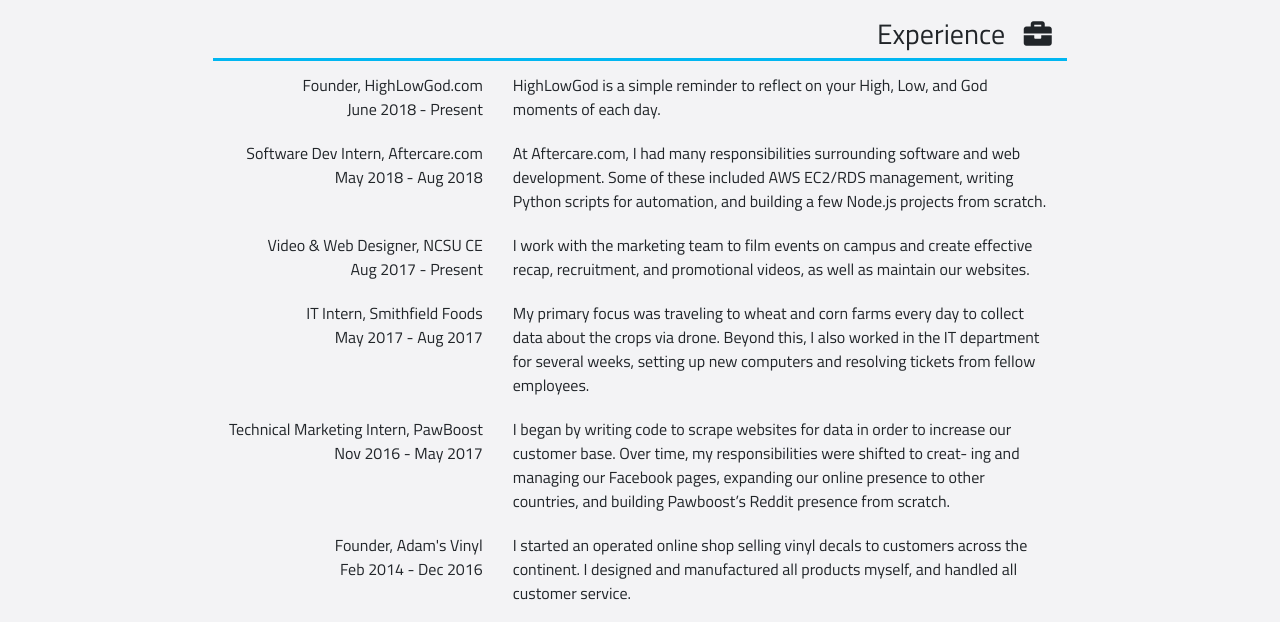
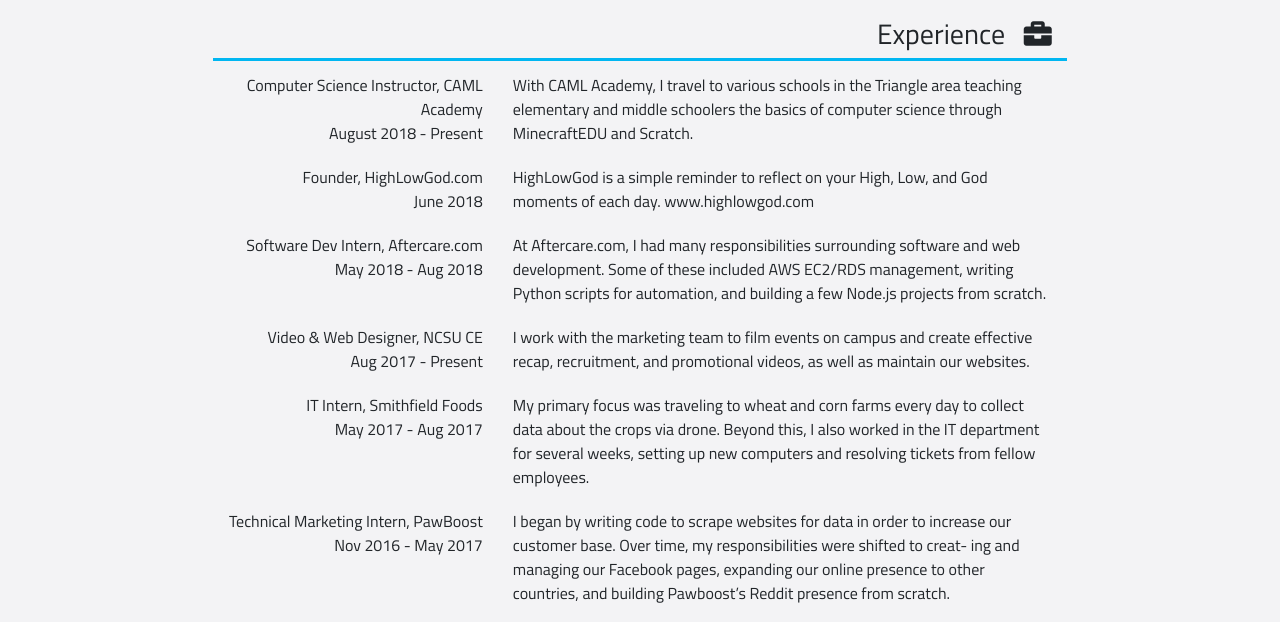
Before and after one commit to adboio/resume, a plain HTML site: page index.html in a window 1280 px wide. Shown: the part 1589-2211 px from the top of the page. Drawn offline with nearby package versions, Linux system fonts and the light colour scheme.

Commit message:
update resume on site, update resume download file, and add linkedin button in footer

```diff
--- a/index.html
+++ b/index.html
@@ -138,13 +138,24 @@
 			<div class="col-md-8 offset-md-2">
 				<div class="row entry">
 					<div class="col-md-4 text-right">
-						Founder, HighLowGod.com<br/>
-						June 2018 - Present
+						Computer Science Instructor, CAML Academy<br/>
+						August 2018 - Present
 					</div>
 					<div class="col-md-8 text-left">
-						HighLowGod is a simple reminder to reflect on your High, Low, and God moments of each day.
+						With CAML Academy, I travel to various schools in the Triangle area teaching elementary and middle schoolers the basics of computer science through MinecraftEDU and Scratch.
 					</div>
 				</div>
+
+				<div class="row entry">
+					<div class="col-md-4 text-right">
+						Founder, HighLowGod.com<br/>
+						June 2018
+					</div>
+					<div class="col-md-8 text-left">
+						HighLowGod is a simple reminder to reflect on your High, Low, and God moments of each day. www.highlowgod.com
+					</div>
+				</div>
+
 				<div class="row entry">
 					<div class="col-md-4 text-right">
 						Software Dev Intern, Aftercare.com<br/>
@@ -154,6 +165,7 @@
 						At Aftercare.com, I had many responsibilities surrounding software and web development. Some of these included AWS EC2/RDS management, writing Python scripts for automation, and building a few Node.js projects from scratch.
 					</div>
 				</div>
+
 				<div class="row entry">
 					<div class="col-md-4 text-right">
 						Video &amp; Web Designer, NCSU CE<br/>
@@ -163,6 +175,7 @@
 						I work with the marketing team to film events on campus and create effective recap, recruitment, and promotional videos, as well as maintain our websites.
 					</div>
 				</div>
+
 				<div class="row entry">
 					<div class="col-md-4 text-right">
 						IT Intern, Smithfield Foods<br/>
@@ -172,6 +185,7 @@
 						My primary focus was traveling to wheat and corn farms every day to collect data about the crops via drone. Beyond this, I also worked in the IT department for several weeks, setting up new computers and resolving tickets from fellow employees.
 					</div>
 				</div>
+
 				<div class="row entry">
 					<div class="col-md-4 text-right">
 						Technical Marketing Intern, PawBoost<br/>
@@ -181,6 +195,7 @@
 						I began by writing code to scrape websites for data in order to increase our customer base. Over time, my responsibilities were shifted to creat- ing and managing our Facebook pages, expanding our online presence to other countries, and building Pawboost’s Reddit presence from scratch.
 					</div>
 				</div>
+
 				<div class="row entry">
 					<div class="col-md-4 text-right">
 						Founder, Adam's Vinyl<br/>
@@ -190,6 +205,7 @@
 						I started an operated online shop selling vinyl decals to customers across the continent. I designed and manufactured all products myself, and handled all customer service.
 					</div>
 				</div>
+
 			</div>
 		</div>
 
@@ -202,6 +218,7 @@
 				<a href="https://www.facebook.com/adboio" target="_blank" class="social-link"><i class="fab fa-facebook-square"></i></a>&nbsp;&nbsp;
 				<a href="https://twitter.com/adboio" target="_blank" class="social-link"><i class="fab fa-twitter-square"></i></a>&nbsp;&nbsp;
 				<a href="https://github.com/adboio" target="_blank" class="social-link"><i class="fab fa-github-square"></i></a>&nbsp;&nbsp;
+				<a href="https://linkedin.com/in/adam-bowker" target="_blank" class="social-link"><i class="fab fa-linkedin"></i></a>&nbsp;&nbsp;
 			</div>
 			<div class="col-6 text-right">
 				<p>&copy; Adam Bowker 2018</p>
```
Also changed, not shown: 1 other file.
